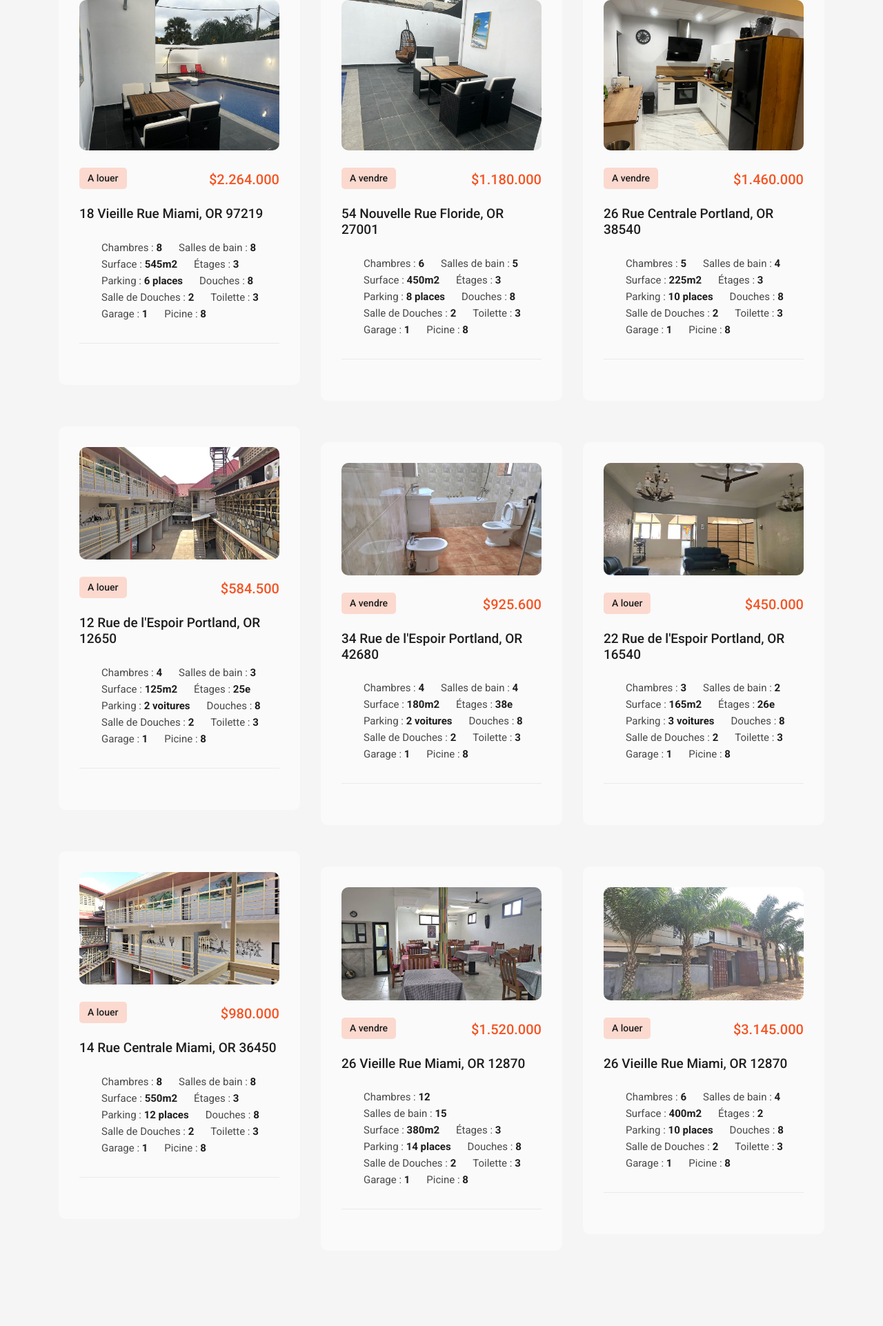
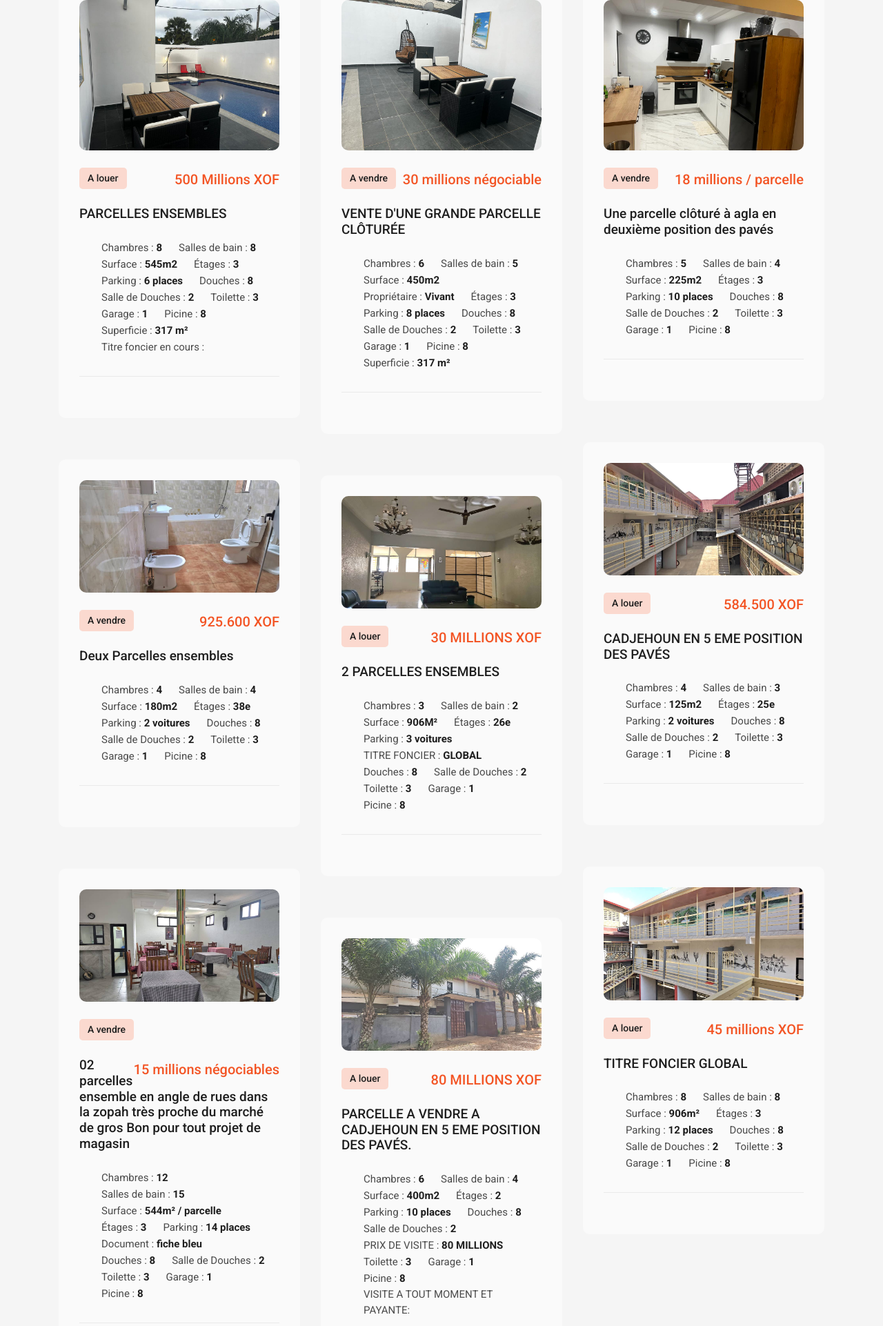
Before and after one commit to espoir-sossou/BBI-Web, a Laravel app: page / in a window 1280 px wide. Shown: the part 1623-3545 px from the top of the page at 69% size. Run offline with Laravel 10, Linux system fonts and the light colour scheme; some libraries are stand-ins or nearby versions.

Commit message:
BBI-web commit

```diff
--- a/config/custom.php
+++ b/config/custom.php
@@ -1,6 +1,6 @@
 <?php
 
-$host = "https://bbi-production.up.railway.app//";
+$host = "https://bbi-production.up.railway.app/";
 
 return [
     "routes" => [
--- a/resources/views/index.blade.php
+++ b/resources/views/index.blade.php
@@ -129,8 +129,9 @@
                                 <a href="property-details.html"><img src="Frontend/Home/assets/imgs/img1.png"
                                         alt=""  style="max-width: 400px;"></a>
                                 <span class="category">A louer</span>
-                                <h6>$2.264.000</h6>
-                                <h4><a href="property-details.html">18 Vieille Rue Miami, OR 97219</a></h4>
+                                <h6>500 Millions XOF</h6>
+                                <h4><a href="property-details.html">PARCELLES ENSEMBLES
+                                </a></h4>
                                 <ul>
                                     <li>Chambres : <span>8</span></li>
                                     <li>Salles de bain : <span>8</span></li>
@@ -142,6 +143,10 @@
                                     <li>Toilette : <span>3</span></li>
                                     <li>Garage : <span>1</span></li>
                                     <li>Picine : <span>8</span></li>
+                                    <li>Superficie : <span>317 m²</span></li>
+                                    <li>Titre foncier en cours : <span></span></li>
+
+
                                 </ul>
 
                             </div>
@@ -151,12 +156,14 @@
                                 <a href="property-details.html"><img src="Frontend/Home/assets/imgs/img2.png"
                                         alt="" style="max-width: 400px;"></a>
                                 <span class="category">A vendre</span>
-                                <h6>$1.180.000</h6>
-                                <h4><a href="property-details.html">54 Nouvelle Rue Floride, OR 27001</a></h4>
+                                <h6>30 millions négociable</h6>
+                                <h4><a href="property-details.html">VENTE D'UNE GRANDE PARCELLE CLÔTURÉE
+                                </a></h4>
                                 <ul>
                                     <li>Chambres : <span>6</span></li>
                                     <li>Salles de bain : <span>5</span></li>
                                     <li>Surface : <span>450m2</span></li>
+                                    <li>Propriétaire : <span>Vivant </span></li>
                                     <li>Étages : <span>3</span></li>
                                     <li>Parking : <span>8 places</span></li>
                                     <li>Douches : <span>8</span></li>
@@ -164,6 +171,7 @@
                                     <li>Toilette : <span>3</span></li>
                                     <li>Garage : <span>1</span></li>
                                     <li>Picine : <span>8</span></li>
+                                    <li>Superficie : <span>317 m²</span></li>
                                 </ul>
 
                             </div>
@@ -173,8 +181,8 @@
                                 <a href="property-details.html"><img src="Frontend/Home/assets/imgs/img3.png"
                                         alt="" style="max-width: 400px;"></a>
                                 <span class="category">A vendre</span>
-                                <h6>$1.460.000</h6>
-                                <h4><a href="property-details.html">26 Rue Centrale Portland, OR 38540</a></h4>
+                                <h6> 18 millions / parcelle </h6>
+                                <h4><a href="property-details.html">Une parcelle clôturé à agla en deuxième position des pavés  </a></h4>
                                 <ul>
                                     <li>Chambres : <span>5</span></li>
                                     <li>Salles de bain : <span>4</span></li>
@@ -195,8 +203,8 @@
                                 <a href="property-details.html"><img src="Frontend/Home/assets/imgs/img4.png"
                                         alt="" style="max-width: 400px;"></a>
                                 <span class="category">A louer</span>
-                                <h6>$584.500</h6>
-                                <h4><a href="property-details.html">12 Rue de l'Espoir Portland, OR 12650</a></h4>
+                                <h6>584.500 XOF</h6>
+                                <h4><a href="property-details.html">CADJEHOUN EN 5 EME POSITION DES PAVÉS</a></h4>
                                 <ul>
                                     <li>Chambres : <span>4</span></li>
                                     <li>Salles de bain : <span>3</span></li>
@@ -217,8 +225,9 @@
                                 <a href="property-details.html"><img src="Frontend/Home/assets/imgs/img5.png"
                                         alt="" style="max-width: 400px;"></a>
                                 <span class="category">A vendre</span>
-                                <h6>$925.600</h6>
-                                <h4><a href="property-details.html">34 Rue de l'Espoir Portland, OR 42680</a></h4>
+                                <h6>925.600 XOF</h6>
+                                <h4><a href="property-details.html">Deux Parcelles ensembles
+                                </a></h4>
                                 <ul>
                                     <li>Chambres : <span>4</span></li>
                                     <li>Salles de bain : <span>4</span></li>
@@ -239,14 +248,16 @@
                                 <a href="property-details.html"><img src="Frontend/Home/assets/imgs/img6.png"
                                         alt="" style="max-width: 400px;"></a>
                                 <span class="category">A louer</span>
-                                <h6>$450.000</h6>
-                                <h4><a href="property-details.html">22 Rue de l'Espoir Portland, OR 16540</a></h4>
+                                <h6>30 MILLIONS
+                                    XOF</h6>
+                                <h4><a href="property-details.html">2 PARCELLES ENSEMBLES</a></h4>
                                 <ul>
                                     <li>Chambres : <span>3</span></li>
                                     <li>Salles de bain : <span>2</span></li>
-                                    <li>Surface : <span>165m2</span></li>
+                                    <li>Surface : <span>906M² </span></li>
                                     <li>Étages : <span>26e</span></li>
                                     <li>Parking : <span>3 voitures</span></li>
+                                    <li>TITRE FONCIER : <span>GLOBAL</span></li>
                                     <li>Douches : <span>8</span></li>
                                     <li>Salle de Douches : <span>2</span></li>
                                     <li>Toilette : <span>3</span></li>
@@ -261,12 +272,13 @@
                                 <a href="property-details.html"><img src="Frontend/Home/assets/imgs/img7.png"
                                         alt="" style="max-width: 400px;"></a>
                                 <span class="category">A louer</span>
-                                <h6>$980.000</h6>
-                                <h4><a href="property-details.html">14 Rue Centrale Miami, OR 36450</a></h4>
+                                <h6>45 millions XOF</h6>
+                                <h4><a href="property-details.html">TITRE FONCIER GLOBAL
+                                </a></h4>
                                 <ul>
                                     <li>Chambres : <span>8</span></li>
                                     <li>Salles de bain : <span>8</span></li>
-                                    <li>Surface : <span>550m2</span></li>
+                                    <li>Surface : <span>906m²</span></li>
                                     <li>Étages : <span>3</span></li>
                                     <li>Parking : <span>12 places</span></li>
                                     <li>Douches : <span>8</span></li>
@@ -283,14 +295,15 @@
                                 <a href="property-details.html"><img src="Frontend/Home/assets/imgs/img8.png"
                                         alt="" style="max-width: 400px;"></a>
                                 <span class="category">A vendre</span>
-                                <h6>$1.520.000</h6>
-                                <h4><a href="property-details.html">26 Vieille Rue Miami, OR 12870</a></h4>
+                                <h6>15 millions négociables</h6>
+                                <h4><a href="property-details.html">02 parcelles ensemble en angle de rues dans la zopah très proche du marché de gros Bon pour tout projet de magasin</a></h4>
                                 <ul>
                                     <li>Chambres : <span>12</span></li>
                                     <li>Salles de bain : <span>15</span></li>
-                                    <li>Surface : <span>380m2</span></li>
+                                    <li>Surface : <span>544m² / parcelle</span></li>
                                     <li>Étages : <span>3</span></li>
                                     <li>Parking : <span>14 places</span></li>
+                                    <li>Document : <span> fiche bleu</span></li>
                                     <li>Douches : <span>8</span></li>
                                     <li>Salle de Douches : <span>2</span></li>
                                     <li>Toilette : <span>3</span></li>
@@ -305,8 +318,8 @@
                                 <a href="property-details.html"><img src="Frontend/Home/assets/imgs/img9.png"
                                         alt="" style="max-width: 400px;"></a>
                                 <span class="category">A louer</span>
-                                <h6>$3.145.000</h6>
-                                <h4><a href="property-details.html">26 Vieille Rue Miami, OR 12870</a></h4>
+                                <h6>80 MILLIONS  XOF</h6>
+                                <h4><a href="property-details.html">PARCELLE A VENDRE A CADJEHOUN EN 5 EME POSITION DES PAVÉS.</a></h4>
                                 <ul>
                                     <li>Chambres : <span>6</span></li>
                                     <li>Salles de bain : <span>4</span></li>
@@ -315,9 +328,12 @@
                                     <li>Parking : <span>10 places</span></li>
                                     <li>Douches : <span>8</span></li>
                                     <li>Salle de Douches : <span>2</span></li>
+                                    <li>PRIX DE VISITE : <span>80 MILLIONS</span></li>
                                     <li>Toilette : <span>3</span></li>
                                     <li>Garage : <span>1</span></li>
                                     <li>Picine : <span>8</span></li>
+                                    <li>VISITE A TOUT MOMENT ET PAYANTE: <span></span></li>
+
                                 </ul>
 
                             </div>
```
